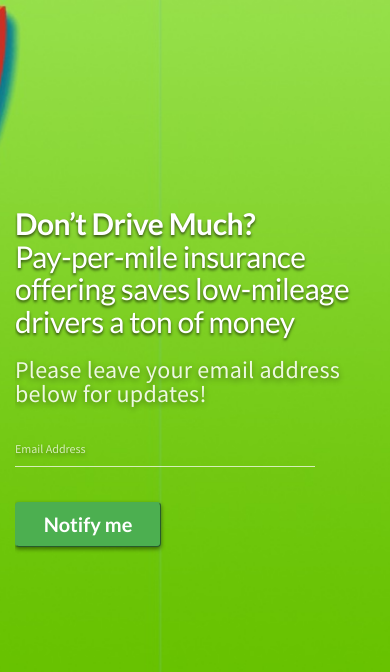
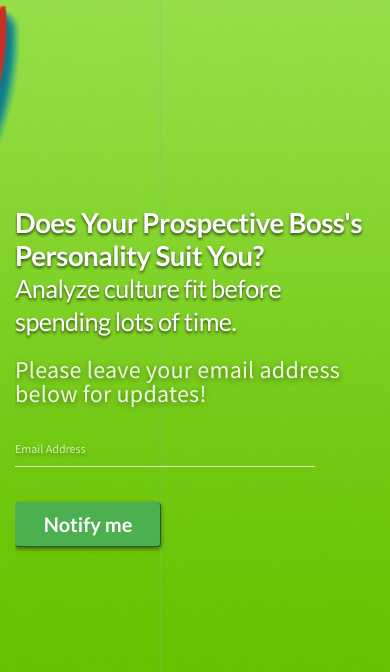
Before and after one commit to moredream/motherboard, a plain HTML site: page public/index.html in a window 390 px wide. Shown: the part 172-844 px from the top of the page. Drawn offline with Linux system fonts and the light colour scheme.

Commit message:
slight mobile touch

```diff
--- a/public/css/comfyard.css
+++ b/public/css/comfyard.css
@@ -28,9 +28,10 @@
   text-align:center;
 
 }
+
 .comf-slogan {
   font-family: Lato;
-  font-size: 55px;
+  font-size: 44px;
   font-weight: bold;
   line-height: 1.35;
   letter-spacing: -0.5px;
--- a/public/css/responsivity.css
+++ b/public/css/responsivity.css
@@ -28,12 +28,12 @@ Responsiveness Fixes
 	}
 
 	.content_container h2 {
-		font-size: 2.5rem;
+		font-size: 2.3rem;
 		line-height:2.7rem;
 	}
 
 	.content_container small {
-		font-size: 2.5rem;
+		font-size: 2.1rem;
 		line-height:2.7rem;
 	}
 
--- a/public/index.html
+++ b/public/index.html
@@ -107,8 +107,8 @@
 
 
 				    <!-- Headline (put class="headline" in Homepage section if you want slogan to be shown)-->
-					<h2 class="comf-slogan">Don’t Drive Much?<br/>
-          			<small class="comf-small">Pay-per-mile insurance offering saves low-mileage drivers a ton of money </small></h2>
+					<h2 class="comf-slogan">Does Your Prospective Boss's Personality Suit You?<br/>
+          			<small class="comf-small">Analyze culture fit before spending lots of time.</small></h2>
 
 					<h6 class="comf-subtitle">Please leave your email address below for updates!</h6>
 
```
